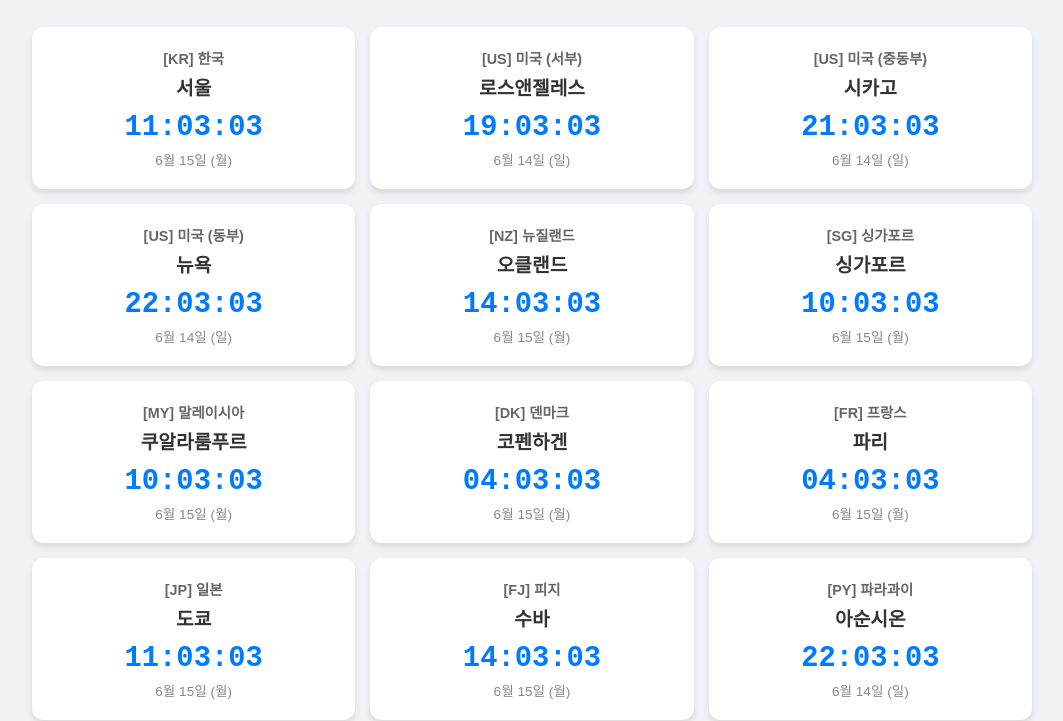
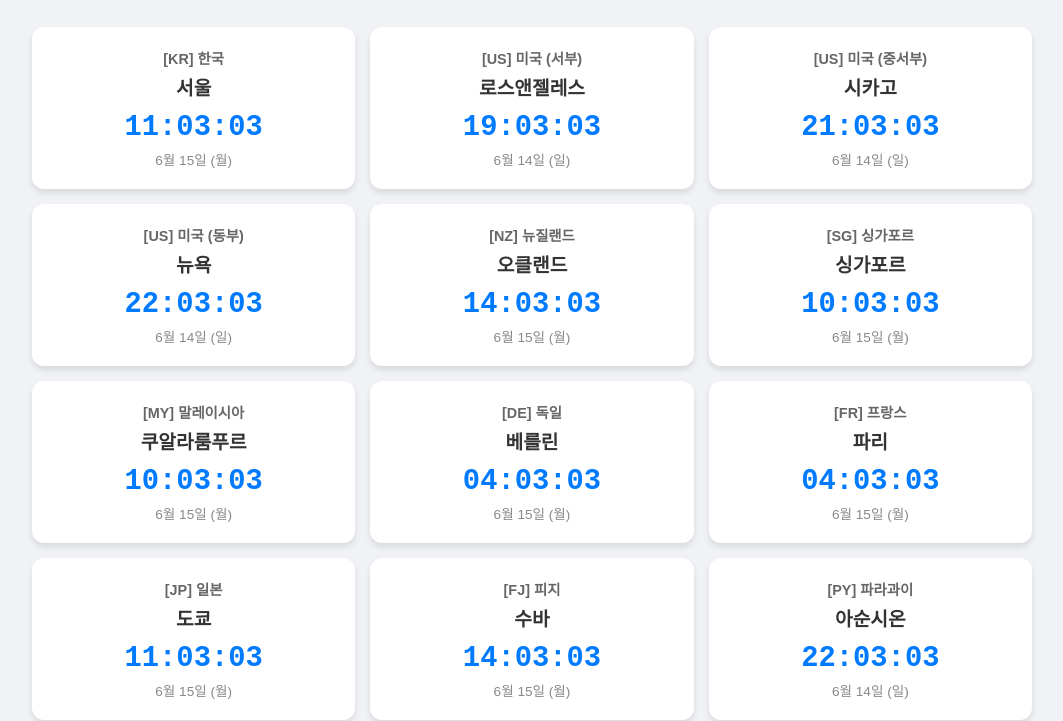
Before and after one commit to yoohoo2040/my-world-clock, a plain HTML site: page index.html in a window 1280 px wide. Shown: the part 90-811 px from the top of the page, without its empty margins (108-1171 px from the left). Drawn offline with Linux system fonts and the light colour scheme.

Commit message:
Update index.html

```diff
--- a/index.html
+++ b/index.html
@@ -26,12 +26,12 @@
         const locations = [
             { code: "KR", label: "한국", city: "서울", tz: "Asia/Seoul" },
             { code: "US", label: "미국 (서부)", city: "로스앤젤레스", tz: "America/Los_Angeles" },
-            { code: "US", label: "미국 (중동부)", city: "시카고", tz: "America/Chicago" },
+            { code: "US", label: "미국 (중서부)", city: "시카고", tz: "America/Chicago" },
             { code: "US", label: "미국 (동부)", city: "뉴욕", tz: "America/New_York" },
             { code: "NZ", label: "뉴질랜드", city: "오클랜드", tz: "Pacific/Auckland" },
             { code: "SG", label: "싱가포르", city: "싱가포르", tz: "Asia/Singapore" },
             { code: "MY", label: "말레이시아", city: "쿠알라룸푸르", tz: "Asia/Kuala_Lumpur" },
-            { code: "DK", label: "덴마크", city: "코펜하겐", tz: "Europe/Copenhagen" },
+            { code: "DE", label: "독일", city: "베를린", tz: "Europe/Berlin" },
             { code: "FR", label: "프랑스", city: "파리", tz: "Europe/Paris" },
             { code: "JP", label: "일본", city: "도쿄", tz: "Asia/Tokyo" },
             { code: "FJ", label: "피지", city: "수바", tz: "Pacific/Fiji" },
```
